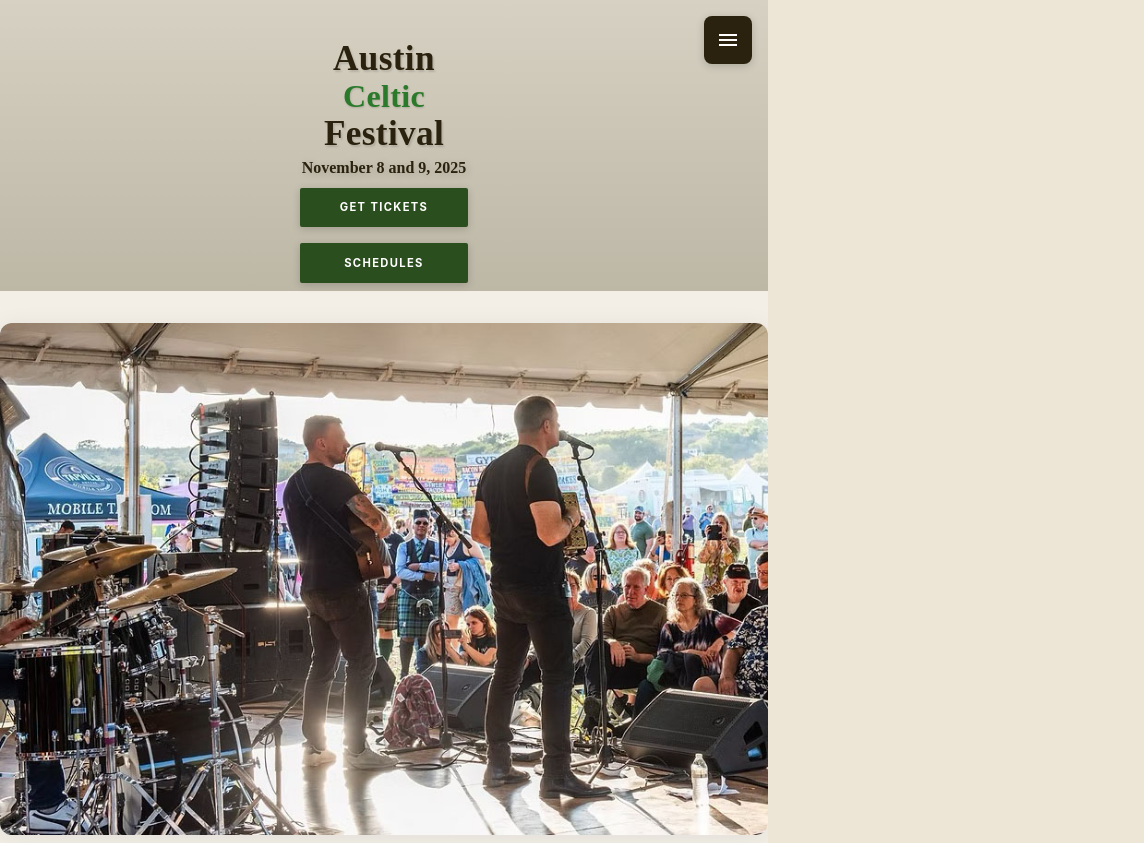
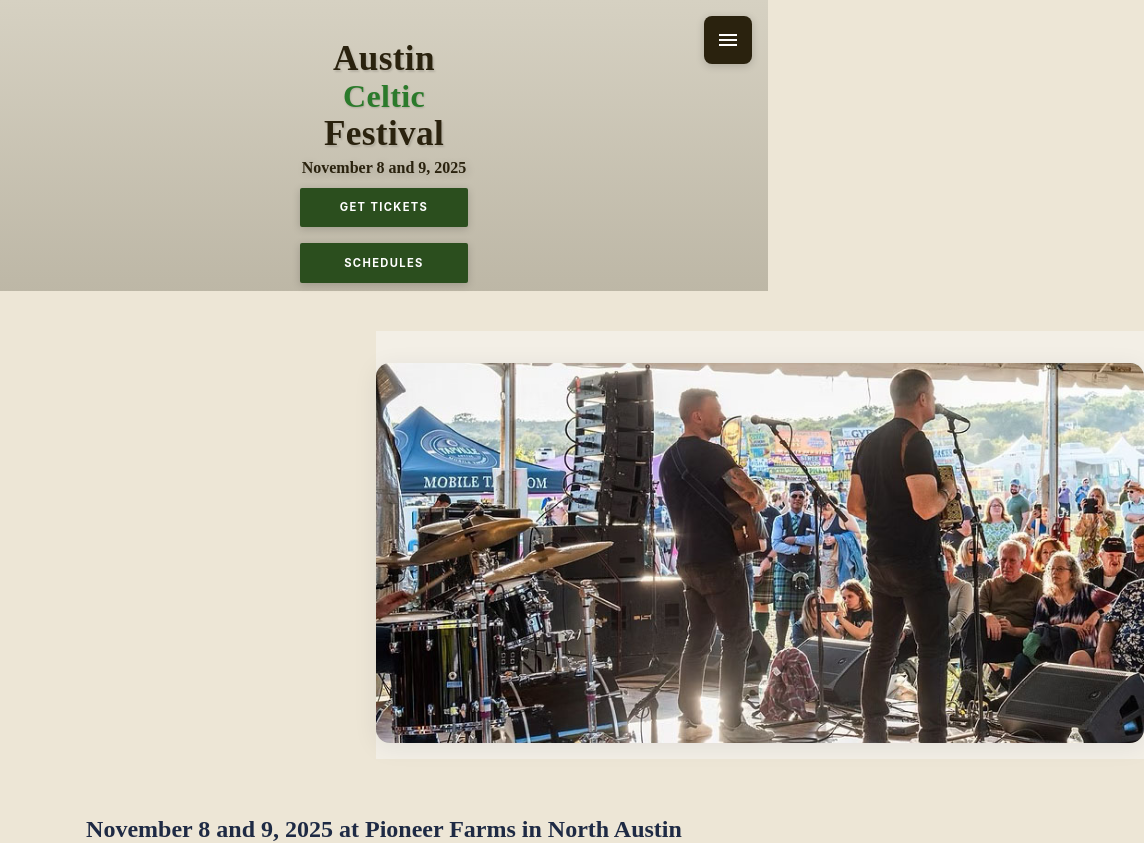
Before and after one commit to jdinnen/acf-angular, an Angular app: page / in a window 768 px wide. Shown: the top 843 px of the page, 1144 px wide, since content can reach past the window. Built offline with nearby package versions, Linux system fonts and the light colour scheme; a web font is replaced by a local one.

Commit message:
Make acf-hero image more consistent and centralized style

```diff
--- a/src/app/acf-hero.css
+++ b/src/app/acf-hero.css
@@ -1,5 +1,16 @@
+.acf-main {
+  width: 100%;
+  display: flex;
+  flex-direction: column;
+  align-items: center;
+  padding: 2.5rem 0.5rem;
+  background: #ede6d6;
+  box-sizing: border-box;
+}
+
 .acf-hero {
-  width: 100%;
+    /* width removed to allow container to shrink and center */
+    min-width: 0;
     background: var(--celtic-cream, #f7f5ee);
     display: flex;
     justify-content: center;
@@ -10,37 +21,57 @@
 
 .acf-main-image {
     max-width: 900px;
-  width: 100%;
     border-radius: 12px;
     box-shadow: 0 4px 24px rgba(30, 42, 68, 0.08);
     margin-left: 12px;
     margin-right: 12px;
     box-sizing: border-box;
+    display: block;
+    object-fit: cover;
 }
 
-@media (max-width: 900px) {
+@media (min-width: 601px) and (max-width: 900px) {
+    .acf-hero {
+        width: 100vw !important;
+        left: 50%;
+        right: 50%;
+        margin-left: -50vw;
+        margin-right: -50vw;
+        position: relative;
+        padding: 2rem 0 1rem 0 !important;
+        box-sizing: border-box !important;
+        display: flex !important;
+        flex-direction: column !important;
+        align-items: center !important;
+        justify-content: center !important;
+        background: var(--celtic-cream, #f7f5ee) !important;
+        z-index: 0;
+    }
     .acf-main-image {
-    margin-left: 8px;
-    margin-right: 8px;
-    max-width: 100%;
-    height: auto;
-    object-fit: contain;
-    border-radius: 12px;
-    background: #fff;
+        width: 100% !important;
+        max-width: 100% !important;
+        margin: 0 !important;
+        max-height: 380px !important;
+        object-fit: cover !important;
+        border-radius: 14px !important;
+        background: none !important;
+        display: block !important;
+        box-sizing: border-box !important;
     }
 }
 
 @media (max-width: 600px) {
     .acf-hero {
-    padding: 1.2rem 0.5rem 0.7rem 0.5rem;
+        padding: 1.2rem 1rem 1rem 1rem;
+        box-sizing: border-box;
     }
     .acf-main-image {
-    margin-left: 4px;
-    margin-right: 4px;
         max-width: 100%;
-    height: auto;
-    object-fit: contain;
-    border-radius: 10px;
-    background: #fff;
+        width: 100%;
+        object-fit: cover;
+        border-radius: 12px;
+        margin-left: 0.5rem;
+        margin-right: 0.5rem;
+        box-sizing: border-box;
     }
 }
--- a/src/app/header/header.css
+++ b/src/app/header/header.css
@@ -1,4 +1,39 @@
 /* --- Angular Material Menu Overlay Polished Desktop Styles --- */
+@media (min-width: 601px) and (max-width: 900px) {
+  .nav-bar {
+    display: none !important;
+  }
+  .desktop-nav {
+    display: none !important;
+  }
+  .menu-button {
+    display: flex !important;
+    color: #fff;
+    align-items: center;
+    justify-content: center;
+    position: fixed !important;
+    top: 16px;
+    right: 16px;
+    left: auto;
+    pointer-events: auto;
+    background: #2a220e;
+    box-shadow: 0 2px 8px rgba(0, 0, 0, 0.18);
+    cursor: pointer;
+    min-width: 48px;
+    min-height: 48px;
+    width: 48px;
+    height: 48px;
+    padding: 0;
+    border-radius: 8px;
+    opacity: 1 !important;
+    visibility: visible !important;
+    box-sizing: border-box;
+    font-size: 2rem;
+  }
+  .mobile-sidenav {
+    display: block !important;
+  }
+}
 @media (min-width: 901px) {
   ::ng-deep .mat-mdc-menu-panel,
   ::ng-deep .cdk-overlay-pane {
--- a/src/app/highland-games/highland-games.html
+++ b/src/app/highland-games/highland-games.html
@@ -1,3 +1,4 @@
+<div class="acf-main">
   <section class="acf-hero">
     <img src="/images/highland-games/highland-games-hero.jpg" alt="Highland Games Hero" class="acf-main-image" />
   </section>
@@ -24,3 +25,4 @@
       }
     </div>
   </div>
+</div>
--- a/src/app/home/home.css
+++ b/src/app/home/home.css
@@ -103,14 +103,15 @@
 
 @media (max-width: 700px) {
   .acf-card-image {
+    border-radius: 18px 18px 0 0 !important;
     width: 100% !important;
+    max-width: 100% !important;
     height: auto !important;
-    max-width: 100% !important;
-    max-height: 220px !important;
-    object-fit: contain !important;
-    border-radius: 16px 16px 0 0;
+    max-height: 180px !important;
+    object-fit: cover !important;
     margin: 0 0 0.7rem 0;
     background: #fff;
+    display: block;
   }
 }
 
@@ -149,13 +150,14 @@ body {
   }
 
   .acf-card-image {
+    border-radius: 18px 18px 0 0 !important;
     width: 100% !important;
+    max-width: 100% !important;
     height: auto !important;
-    max-width: 100% !important;
-    max-height: 160px !important;
-    object-fit: contain !important;
-    border-radius: 14px 14px 0 0;
-    margin: 0 0 0.5rem 0;
+    max-height: 180px !important;
+    object-fit: cover !important;
+    margin: 0 0 0.7rem 0;
     background: #fff;
+    display: block;
   }
 }
--- a/src/app/home/home.html
+++ b/src/app/home/home.html
@@ -1,3 +1,4 @@
+<div class="acf-main">
     <section class="acf-hero">
         <img src="images/sections/music.jpg" alt="Austin Celtic Festival" class="acf-main-image" />
     </section>
@@ -32,3 +33,4 @@
             <p><strong>Get your tickets today.</strong><br>No ticket sales at the gate. Online only.<br>Rain or Shine.</p>
         </div>
     </section>
+</div>
```
Lines whose indentation alone changed are shown as unchanged.
